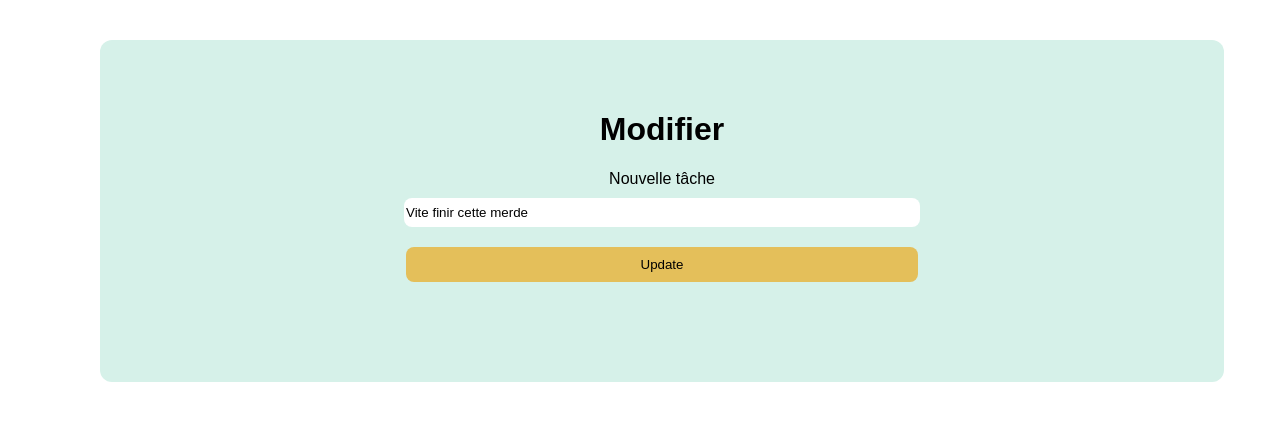
After one commit to VisorAsh/Flask-TodoApp, a Flask app: page /update/1 in a window 1280 px wide. The commit adds this page. Shown: the top 421 px of the page. Run offline with Flask 2, Linux system fonts and the light colour scheme; data comes from the database, SQL or seed files in the repository; both versions use the stored data as it was after the commit.

Commit message:
Finalisation du projet

```diff
--- a/app.py
+++ b/app.py
@@ -34,6 +34,31 @@ def hello():
         tasks = Todo.query.order_by(Todo.date_created).all()
         return render_template('index.html', tasks=tasks)
 
+@app.route('/delete/<int:id>')
+def delete(id):
+    task_to_delete = Todo.query.get_or_404(id)
+
+    try:
+        db.session.delete(task_to_delete)
+        db.session.commit()
+        return redirect('/')
+    except:
+        return "There was a problem deleting that task"
+
+@app.route('/update/<int:id>', methods=['GET', 'POST'])
+def update(id):
+    task = Todo.query.get_or_404(id)
+
+    if request.method == 'POST':
+        task.content = request.form['content']
+
+        try:
+            db.session.commit()
+            return redirect('/')
+        except:
+            return "There was an issue updating your task"
+    else:
+        return render_template('update.html', task=task)
 
 if __name__ == "__main__":
     app.run(debug=True)
--- a/static/CSS/style.css
+++ b/static/CSS/style.css
@@ -12,7 +12,7 @@ body, html {
     border-radius: 12px;
 }
 
-h1 {
+h1, h3 {
     text-align: center;
 }
 
@@ -54,7 +54,7 @@ form {
 }
 
 .label {
-    text-transform: uppercase;
+    /* text-transform: uppercase; */
     margin-bottom: 10px;
 }
 
@@ -65,7 +65,6 @@ form {
     border: none;
     border-radius: 8px;
     font-size: 1, 2em;
-    font-family: inherit;
     padding: 10px;
     min-height: fit-content;
     cursor: pointer;
--- /dev/null
+++ b/templates/update.html
@@ -0,0 +1,18 @@
+{% extends 'base.html' %}
+
+{% block head %}
+<title>Liste des tâches</title>
+{% endblock %}
+
+
+{% block body %}
+<div class="content">
+    <h1>Modifier</h1>
+
+    <form action="/update/{{ task.id }}" method="POST">
+        <label class="label">Nouvelle tâche</label>
+        <input type="text" name="content" id="content" value="{{task.content}}">
+        <input type="submit" value="Update" class="button">
+    </form>
+</div>
+{% endblock %}
```
Also changed, not shown: templates/index.html (+8 -3 lines), test.db.
